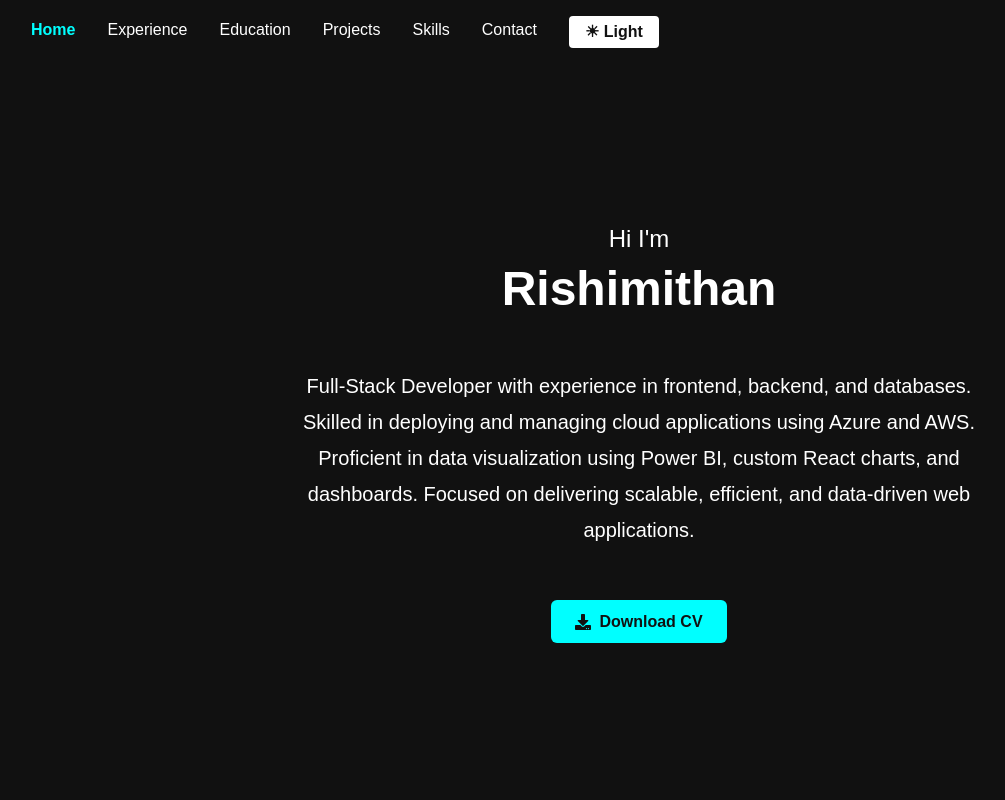
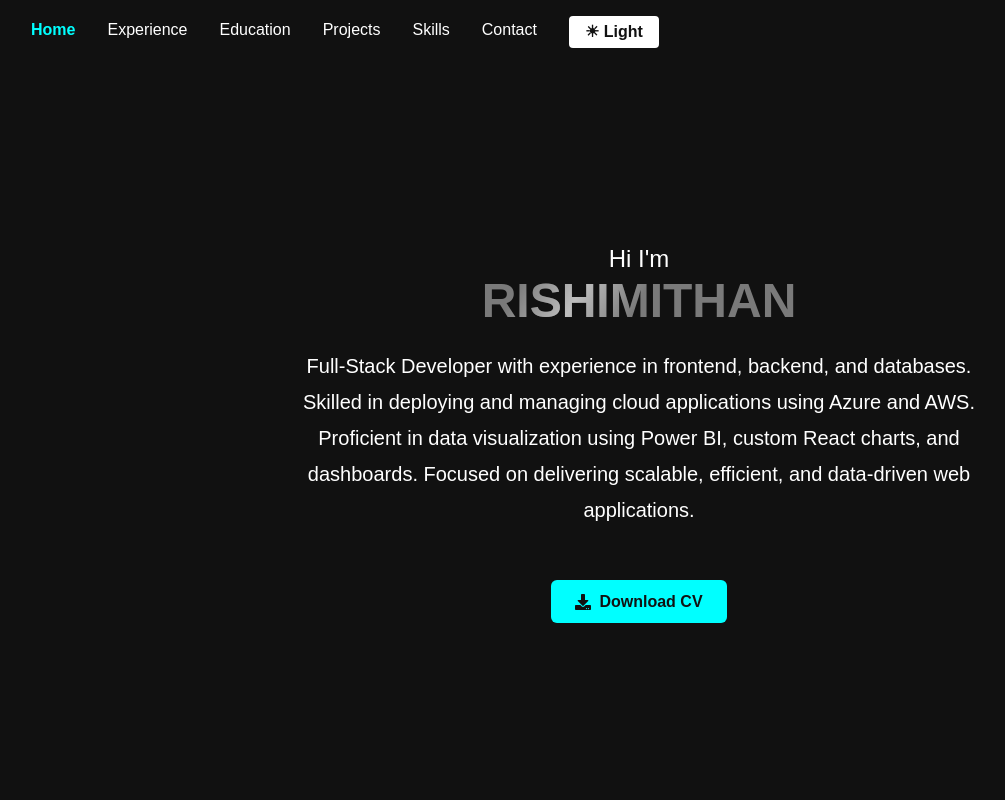
Before and after one commit to Rishimithan10/rishimithanportfolio, a React (Create React App) app: page / in a window 1280 px wide. Shown: the top 800 px of the page, without its empty margins (1-1006 px from the left). Built offline with nearby package versions, Linux system fonts and the light colour scheme.

Commit message:
Modified

```diff
--- a/src/components/Contact.js
+++ b/src/components/Contact.js
@@ -22,13 +22,13 @@ const Contact = () => {
 
         const templateParams = {
             from_email: email,
-            to_email: "rishimithan@gmail.com",
+            to_email: process.env.EMAIL,
             name,
             message,
         };
 
         emailjs
-            .send("service_gw79zu9", "template_0m0r16p", templateParams, "Uj1SoBSaLeLRGWzPz")
+            .send(process.env.SERVICE_ID, process.env.TEMPLATE_ID, templateParams, process.env.ACCOUNT_ID)
             .then(
                 (response) => {
                     setStatus("Message sent successfully!");
--- a/src/components/Experience.js
+++ b/src/components/Experience.js
@@ -26,7 +26,7 @@ const Experience = () => {
     <section
       id="experience"
       style={{
-        minHeight: "100vh",
+        minHeight: "80vh",
         paddingTop: "80px",
         padding: "2rem 2rem 1rem",
         backgroundColor: background,
--- a/src/components/GlassIcons.css
+++ b/src/components/GlassIcons.css
@@ -84,6 +84,6 @@ body.dark .icon-btn__icon {
 
 @media (max-width: 500px) {
   .glass-icon-grid {
-    grid-template-columns: 1fr;
+    grid-template-columns: repeat(2, 1fr);
   }
 }
--- a/src/components/Header.js
+++ b/src/components/Header.js
@@ -22,8 +22,8 @@ const Header = ({ activeSection }) => {
     home: "#00ffff",
     experience: "#ffa500",
     education: "#00ff00",
-    projects: "#ff1493",
-    skills: "#ff1493",
+    projects: "#00FFFF",
+    skills: "#FFA500",
     contact: "#1e90ff",
   };
 
--- a/src/components/Home.js
+++ b/src/components/Home.js
@@ -3,6 +3,7 @@ import { FaDownload } from "react-icons/fa";
 import { useTheme } from "./ThemeContext";
 import "./download-btn.css"; // Make sure this file contains the updated CSS
 import "./Home.css";
+import ShinyText from './ShinyText';
 const Home = () => {
   const { theme } = useTheme();
   const textColor = theme === "dark" ? "#ffffff" : "#111111";
@@ -32,15 +33,9 @@ const Home = () => {
         Hi I'm
       </p>
 
-      <p
-        style={{
-          fontSize: "3rem",
-          fontWeight: "bold",
-          margin: "0.5rem 0 2rem",
-        }}
-      >
-        Rishimithan
-      </p>
+
+
+      <ShinyText text="RISHIMITHAN" disabled={false} speed={3} className='custom-class' />
 
       <p
         style={{
--- /dev/null
+++ b/src/components/ShinyText.css
@@ -0,0 +1,29 @@
+.shiny-text {
+  color: #b5b5b5a4; /* Adjust this color to change intensity/style */
+  background: linear-gradient(
+    120deg,
+    rgba(255, 255, 255, 0) 40%,
+    rgba(255, 255, 255, 0.8) 50%,
+    rgba(255, 255, 255, 0) 60%
+  );
+  background-size: 200% 100%;
+  -webkit-background-clip: text;
+  background-clip: text;
+  display: inline-block;
+  animation: shine 5s linear infinite;
+  font-size: 3rem; /* Increased font size */
+  font-weight: bold;
+}
+
+@keyframes shine {
+  0% {
+    background-position: 100%;
+  }
+  100% {
+    background-position: -100%;
+  }
+}
+
+.shiny-text.disabled {
+  animation: none;
+}
--- /dev/null
+++ b/src/components/ShinyText.js
@@ -0,0 +1,17 @@
+import './ShinyText.css';
+import { useTheme } from "./ThemeContext";
+const ShinyText = ({ text, disabled = false, speed = 5, className = '' }) => {
+  const animationDuration = `${speed}s`;
+  const { theme } = useTheme();
+  const textColor = theme === "dark" ? "#b5b5b5a4" : "#111111";
+  return (
+    <div
+      className={`shiny-text ${disabled ? 'disabled' : ''} ${className}`}
+      style={{ animationDuration, color : textColor }}
+    >
+      {text}
+    </div>
+  );
+};
+
+export default ShinyText;
```
Also changed, not shown: 1 other file (tests, documents, lock files or other folders).
